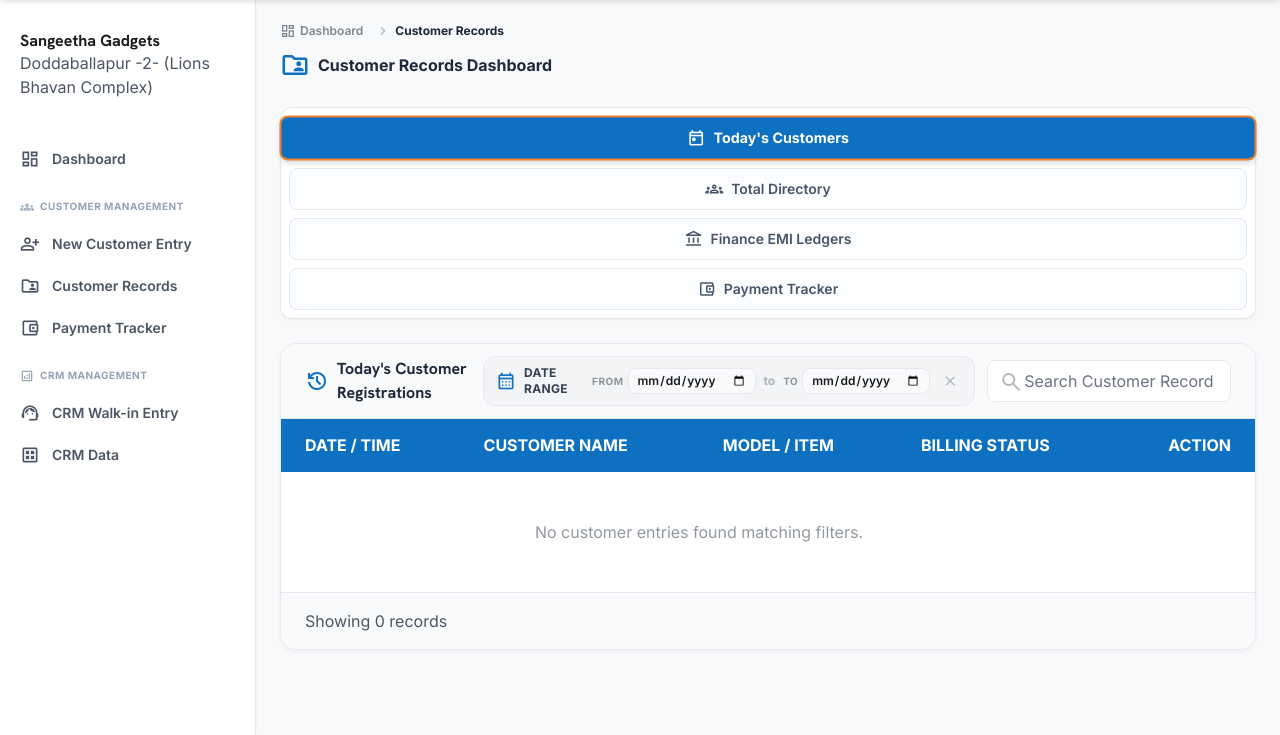
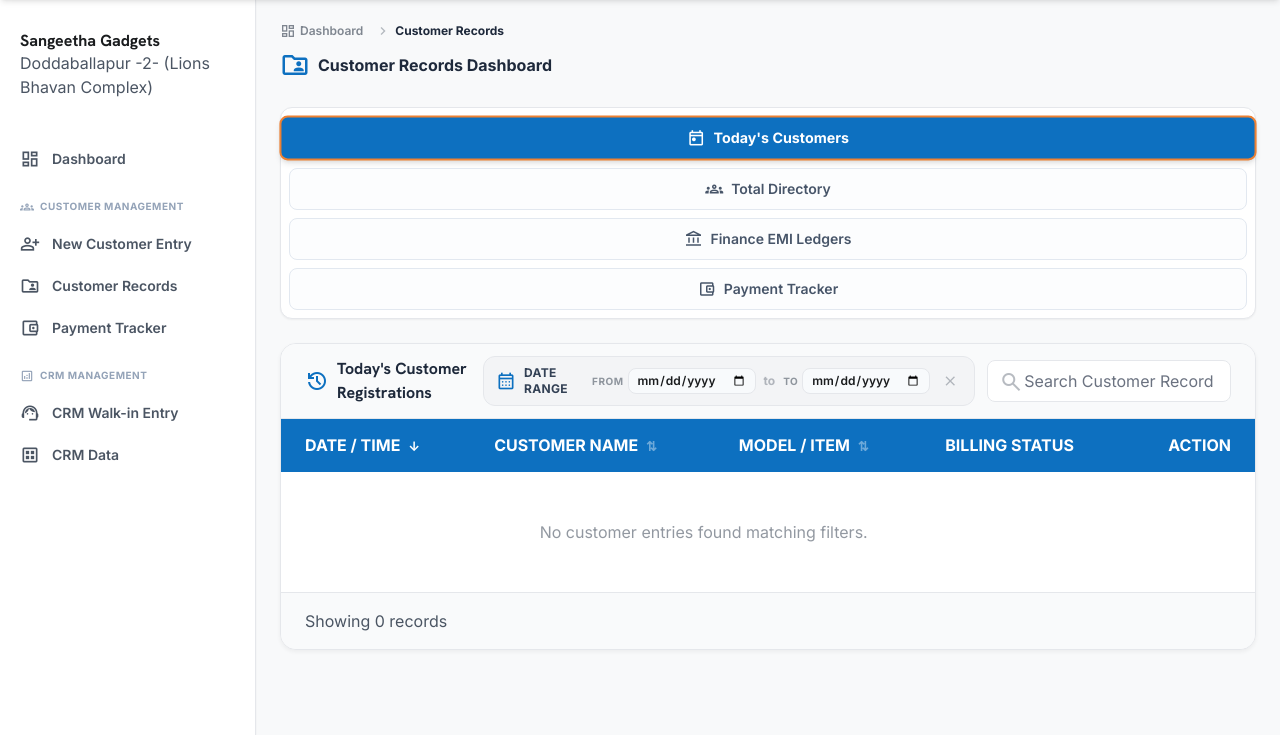
Before and after one commit to Bharathroy03/sangeetha-team-app, a Flask app: template templates/customer_records.html in a window 1280 px wide. Shown: the part 65-800 px from the top of the page. Run offline with Flask 3, Linux system fonts and the light colour scheme; the template is opened without the code that fills it, so the values that code supplies are empty; some libraries are stand-ins or nearby versions.

Commit message:
Fix customer data sorting: Supabase order=created_at.desc, proper JS applySort(), clickable column sort headers

```diff
--- a/database.py
+++ b/database.py
@@ -130,7 +130,7 @@ def _parse_customer_record(c):
 
 def db_load_customers():
     headers = get_headers()
-    url = f"{SUPABASE_URL}/rest/v1/customers"
+    url = f"{SUPABASE_URL}/rest/v1/customers?order=created_at.desc"
     r = safe_request("GET", url, headers=headers)
     check_response(r, "query")
     customers = r.json()
@@ -156,7 +156,7 @@ def db_save_customers(customers_list):
 
 def db_get_customers_created_today(today_str):
     headers = get_headers()
-    url = f"{SUPABASE_URL}/rest/v1/customers?created_at=like.{today_str}%25"
+    url = f"{SUPABASE_URL}/rest/v1/customers?created_at=like.{today_str}%25&order=created_at.desc"
     r = safe_request("GET", url, headers=headers)
     check_response(r, "query")
     customers = r.json()
@@ -164,7 +164,7 @@ def db_get_customers_created_today(today_str):
 
 def db_get_finance_customers():
     headers = get_headers()
-    url = f"{SUPABASE_URL}/rest/v1/customers?transaction_mode=eq.Finance"
+    url = f"{SUPABASE_URL}/rest/v1/customers?transaction_mode=eq.Finance&order=created_at.desc"
     r = safe_request("GET", url, headers=headers)
     check_response(r, "query")
     customers = r.json()
--- a/templates/customer_records.html
+++ b/templates/customer_records.html
@@ -521,9 +521,15 @@
                     <table class="min-w-max w-full text-left border-collapse">
                         <thead>
                             <tr class="bg-[#0D70C0] text-white border-b border-[#0D70C0]">
-                                <th class="px-6 py-3.5 text-label-md font-label-md whitespace-nowrap">DATE / TIME</th>
-                                <th class="px-6 py-3.5 text-label-md font-label-md whitespace-nowrap">CUSTOMER NAME</th>
-                                <th class="px-6 py-3.5 text-label-md font-label-md whitespace-nowrap">MODEL / ITEM</th>
+                                <th class="px-6 py-3.5 text-label-md font-label-md whitespace-nowrap cursor-pointer select-none hover:bg-[#0960a8] transition-colors" onclick="setSortField('created_at')" title="Sort by date">
+                                    DATE / TIME <span id="sort-arrow-created_at" style="opacity:1;margin-left:4px;font-size:13px;">↓</span>
+                                </th>
+                                <th class="px-6 py-3.5 text-label-md font-label-md whitespace-nowrap cursor-pointer select-none hover:bg-[#0960a8] transition-colors" onclick="setSortField('customer_name')" title="Sort by name">
+                                    CUSTOMER NAME <span id="sort-arrow-customer_name" style="opacity:0.4;margin-left:4px;font-size:13px;">⇅</span>
+                                </th>
+                                <th class="px-6 py-3.5 text-label-md font-label-md whitespace-nowrap cursor-pointer select-none hover:bg-[#0960a8] transition-colors" onclick="setSortField('item_model')" title="Sort by model">
+                                    MODEL / ITEM <span id="sort-arrow-item_model" style="opacity:0.4;margin-left:4px;font-size:13px;">⇅</span>
+                                </th>
                                 <th class="px-6 py-3.5 text-label-md font-label-md whitespace-nowrap">BILLING STATUS</th>
                                 <th class="px-6 py-3.5 text-label-md font-label-md text-right whitespace-nowrap">ACTION</th>
                             </tr>
```
Also changed, not shown: static/js/customer_records.js (+43 -1 lines).
